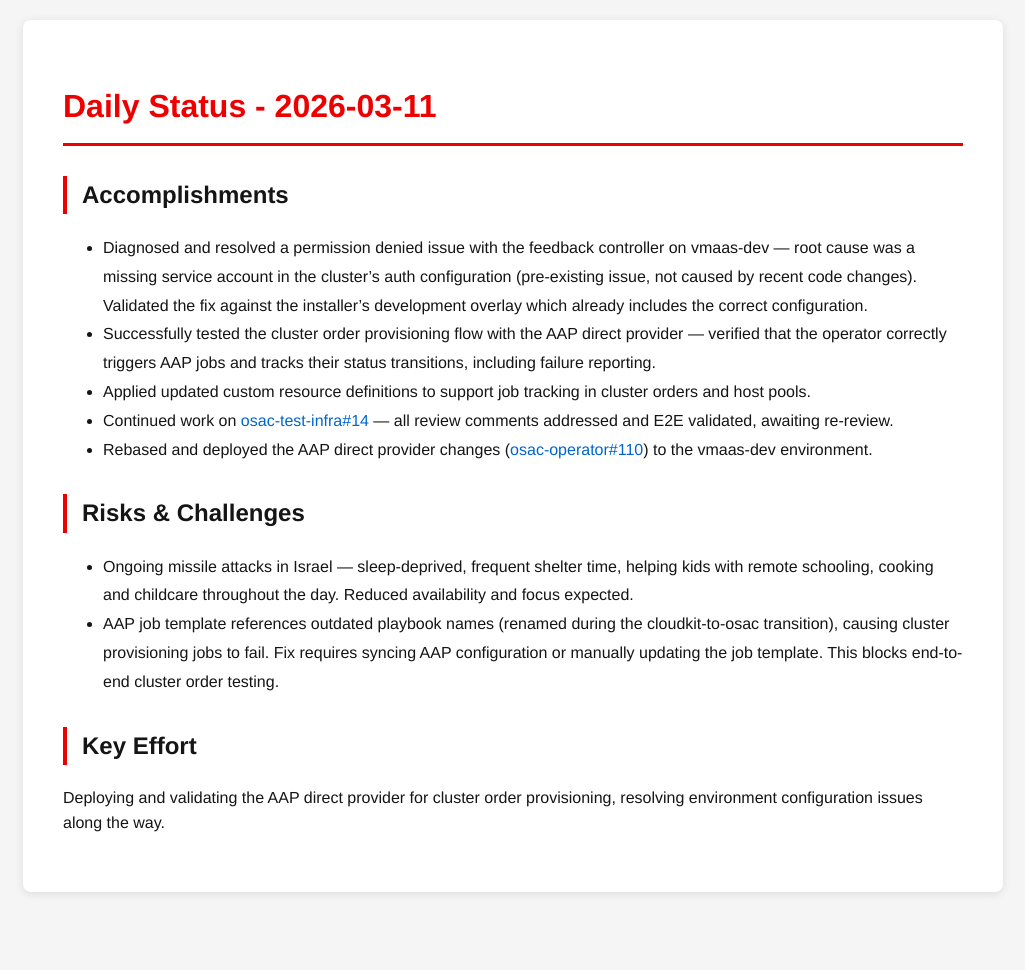
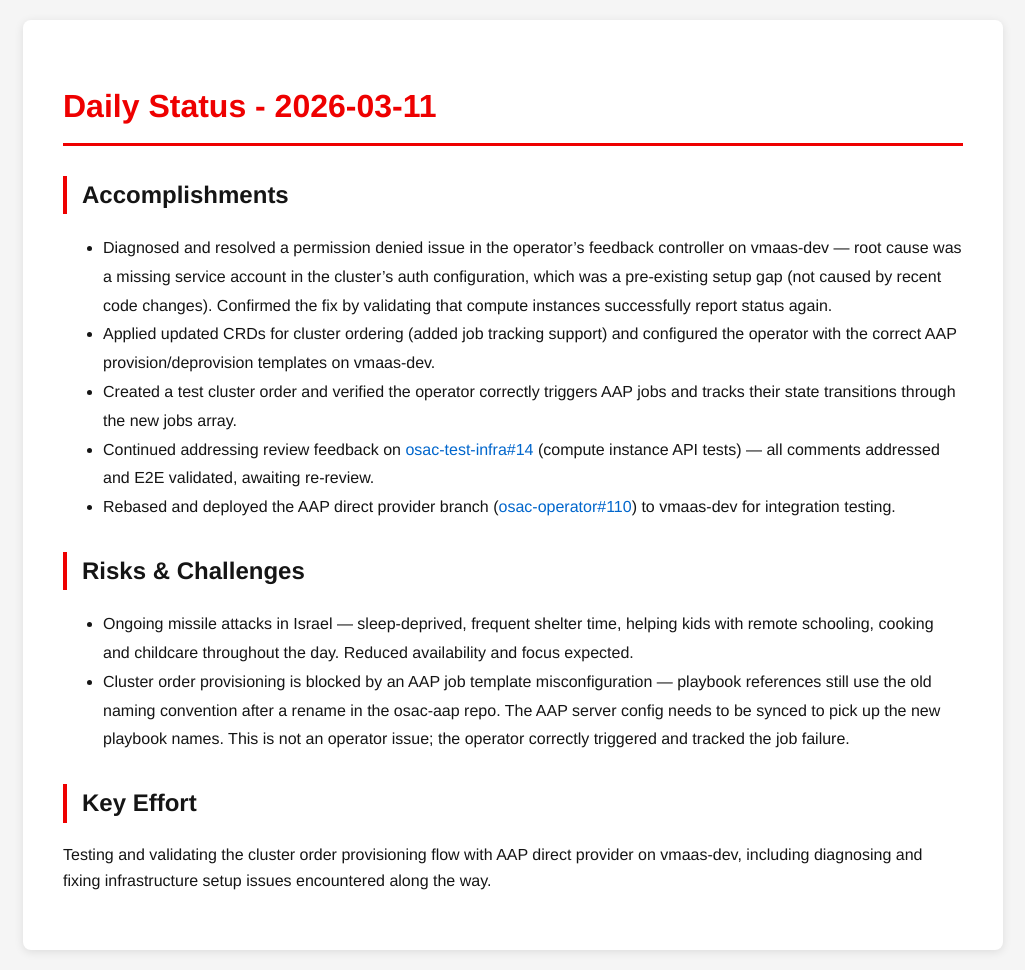
Before and after one commit to tzvatot/daily-status, a Jekyll site: the page built from 2026-03-11.md, in a window 1280 px wide. Shown: the whole page, without its empty margins (127-1152 px from the left). Built offline with Jekyll 4.4.1, drawn with Linux system fonts in a browser that asks for light colours; before the commit the page ends 912 px from its top, so only the background shows below that.

Commit message:
Daily status update - 2026-03-11

```diff
--- a/2026-03-11.md
+++ b/2026-03-11.md
@@ -7,15 +7,15 @@ date: 2026-03-11
 # Daily Status - 2026-03-11
 
 ## Accomplishments
-- Diagnosed and resolved a permission denied issue with the feedback controller on vmaas-dev — root cause was a missing service account in the cluster's auth configuration (pre-existing issue, not caused by recent code changes). Validated the fix against the installer's development overlay which already includes the correct configuration.
-- Successfully tested the cluster order provisioning flow with the AAP direct provider — verified that the operator correctly triggers AAP jobs and tracks their status transitions, including failure reporting.
-- Applied updated custom resource definitions to support job tracking in cluster orders and host pools.
-- Continued work on [osac-test-infra#14](https://github.com/osac-project/osac-test-infra/pull/14) — all review comments addressed and E2E validated, awaiting re-review.
-- Rebased and deployed the AAP direct provider changes ([osac-operator#110](https://github.com/osac-project/osac-operator/pull/110)) to the vmaas-dev environment.
+- Diagnosed and resolved a permission denied issue in the operator's feedback controller on vmaas-dev — root cause was a missing service account in the cluster's auth configuration, which was a pre-existing setup gap (not caused by recent code changes). Confirmed the fix by validating that compute instances successfully report status again.
+- Applied updated CRDs for cluster ordering (added job tracking support) and configured the operator with the correct AAP provision/deprovision templates on vmaas-dev.
+- Created a test cluster order and verified the operator correctly triggers AAP jobs and tracks their state transitions through the new jobs array.
+- Continued addressing review feedback on [osac-test-infra#14](https://github.com/osac-project/osac-test-infra/pull/14) (compute instance API tests) — all comments addressed and E2E validated, awaiting re-review.
+- Rebased and deployed the AAP direct provider branch ([osac-operator#110](https://github.com/osac-project/osac-operator/pull/110)) to vmaas-dev for integration testing.
 
 ## Risks & Challenges
 - Ongoing missile attacks in Israel — sleep-deprived, frequent shelter time, helping kids with remote schooling, cooking and childcare throughout the day. Reduced availability and focus expected.
-- AAP job template references outdated playbook names (renamed during the cloudkit-to-osac transition), causing cluster provisioning jobs to fail. Fix requires syncing AAP configuration or manually updating the job template. This blocks end-to-end cluster order testing.
+- Cluster order provisioning is blocked by an AAP job template misconfiguration — playbook references still use the old naming convention after a rename in the osac-aap repo. The AAP server config needs to be synced to pick up the new playbook names. This is not an operator issue; the operator correctly triggered and tracked the job failure.
 
 ## Key Effort
-Deploying and validating the AAP direct provider for cluster order provisioning, resolving environment configuration issues along the way.
+Testing and validating the cluster order provisioning flow with AAP direct provider on vmaas-dev, including diagnosing and fixing infrastructure setup issues encountered along the way.
```
